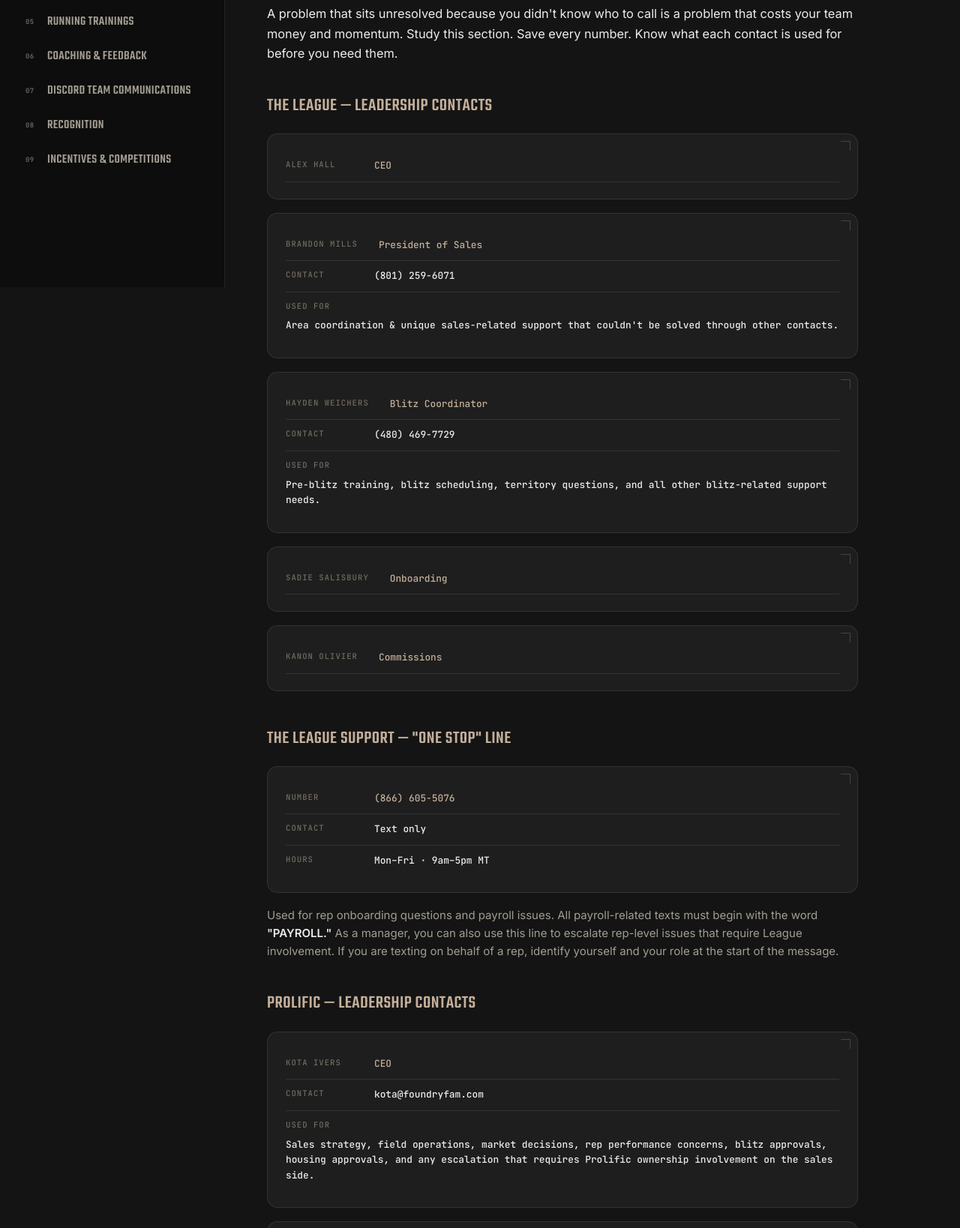
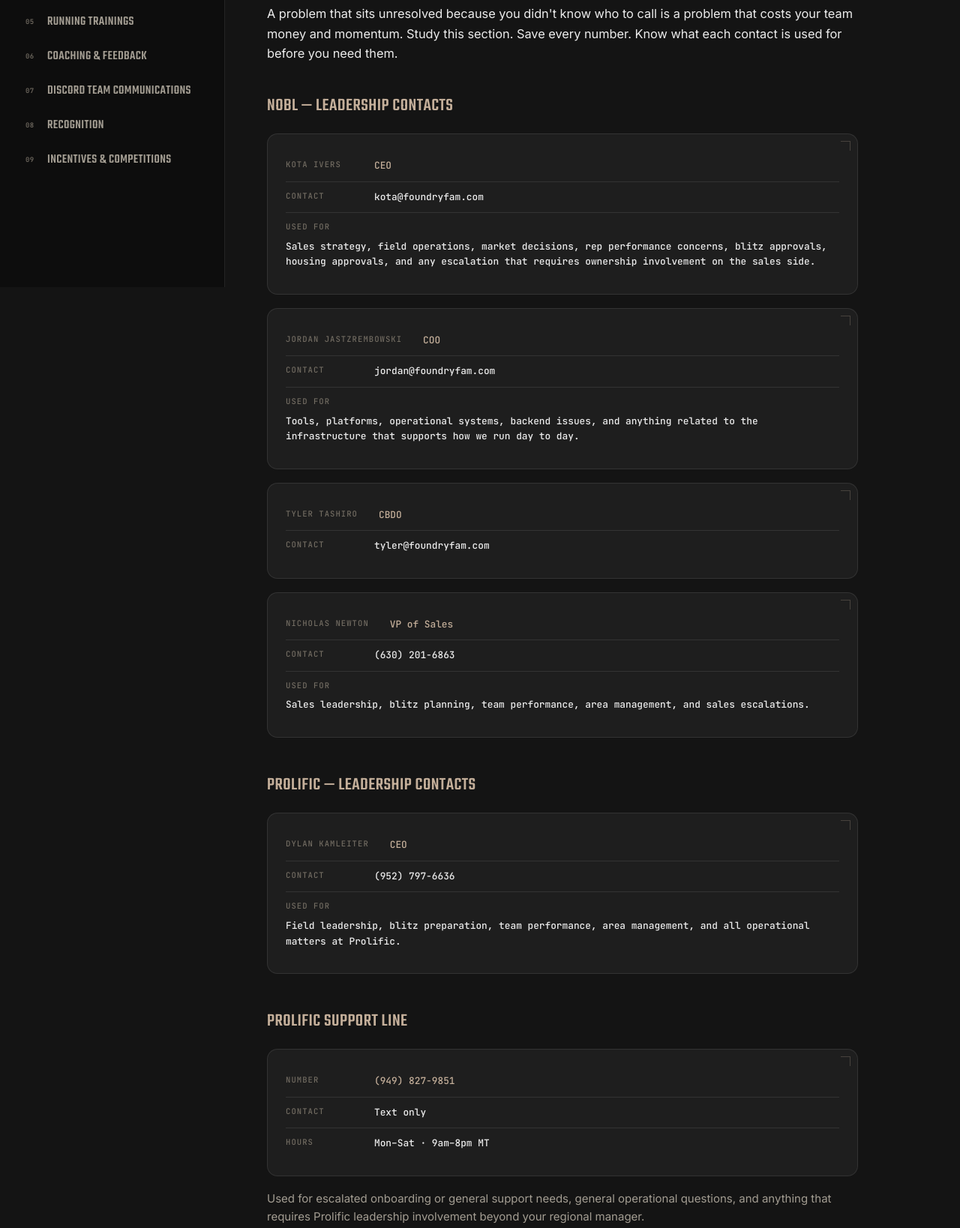
Before and after one commit to dkam33/prolific-site, a plain HTML site: page manager-playbook.html in a window 1280 px wide. Shown: the part 417-2055 px from the top of the page at 75% size. Drawn offline with Linux system fonts and the light colour scheme.

Commit message:
Manager playbook: NOBL contacts and tools; add it under Support on Resources
Co-Authored-By: Claude Opus 5.5 <noreply@anthropic.com>
Claude-Session: https://claude.ai/code/session_01Hw35uUAy2Afo5h1VcEM86N

```diff
--- a/manager-playbook.html
+++ b/manager-playbook.html
@@ -251,8 +251,7 @@ nav{position:fixed;top:0;left:0;right:0;height:var(--nav-h);z-index:50;
 <li class="toc-sec" data-sec="org">
 <a href="#org"><span class="ix">01</span><span>POC / Leadership Org Chart</span></a>
 <ul class="toc-sub">
-<li><a href="#league-contacts">The League Contacts</a></li>
-<li><a href="#league-line">League One Stop Line</a></li>
+<li><a href="#nobl-contacts">NOBL Contacts</a></li>
 <li><a href="#prolific-contacts">Prolific Contacts</a></li>
 <li><a href="#prolific-line">Prolific Support Line</a></li>
 <li><a href="#isp-contacts">A Note on ISP Contacts</a></li>
@@ -355,64 +354,35 @@ nav{position:fixed;top:0;left:0;right:0;height:var(--nav-h);z-index:50;
   <h2>POC / Leadership Org Chart</h2>
   <p class="lead-in">A problem that sits unresolved because you didn't know who to call is a problem that costs your team money and momentum. Study this section. Save every number. Know what each contact is used for before you need them.</p>
 
-  <div class="subsec" id="league-contacts">
-    <h3>The League — Leadership Contacts</h3>
-    <div class="card tick">
-      <div class="datarow"><span class="k">Alex Hall</span><span class="v accent">CEO</span></div>
-    </div>
-    <div class="card tick">
-      <div class="datarow"><span class="k">Brandon Mills</span><span class="v accent">President of Sales</span></div>
-      <div class="datarow"><span class="k">Contact</span><span class="v">(801) 259-6071</span></div>
-      <div class="datarow" style="border-bottom:0"><span class="k">Used for</span><span class="v">Area coordination &amp; unique sales-related support that couldn't be solved through other contacts.</span></div>
-    </div>
-    <div class="card tick">
-      <div class="datarow"><span class="k">Hayden Weichers</span><span class="v accent">Blitz Coordinator</span></div>
-      <div class="datarow"><span class="k">Contact</span><span class="v">(480) 469-7729</span></div>
-      <div class="datarow" style="border-bottom:0"><span class="k">Used for</span><span class="v">Pre-blitz training, blitz scheduling, territory questions, and all other blitz-related support needs.</span></div>
-    </div>
-    <div class="card tick">
-      <div class="datarow"><span class="k">Sadie Salisbury</span><span class="v accent">Onboarding</span></div>
-    </div>
-    <div class="card tick">
-      <div class="datarow"><span class="k">Kanon Olivier</span><span class="v accent">Commissions</span></div>
-    </div>
-  </div>
-
-  <div class="subsec" id="league-line">
-    <h3>The League Support — "One Stop" Line</h3>
-    <div class="card tick">
-      <div class="datarow"><span class="k">Number</span><span class="v accent">(866) 605-5076</span></div>
-      <div class="datarow"><span class="k">Contact</span><span class="v">Text only</span></div>
-      <div class="datarow" style="border-bottom:0"><span class="k">Hours</span><span class="v">Mon–Fri · 9am–5pm MT</span></div>
-    </div>
-    <p>Used for rep onboarding questions and payroll issues. All payroll-related texts must begin with the word <b>"PAYROLL."</b> As a manager, you can also use this line to escalate rep-level issues that require League involvement. If you are texting on behalf of a rep, identify yourself and your role at the start of the message.</p>
-  </div>
-
-  <div class="subsec" id="prolific-contacts">
-    <h3>Prolific — Leadership Contacts</h3>
+  <div class="subsec" id="nobl-contacts">
+    <h3>NOBL — Leadership Contacts</h3>
     <div class="card tick">
       <div class="datarow"><span class="k">Kota Ivers</span><span class="v accent">CEO</span></div>
       <div class="datarow"><span class="k">Contact</span><span class="v">kota@foundryfam.com</span></div>
-      <div class="datarow" style="border-bottom:0"><span class="k">Used for</span><span class="v">Sales strategy, field operations, market decisions, rep performance concerns, blitz approvals, housing approvals, and any escalation that requires Prolific ownership involvement on the sales side.</span></div>
+      <div class="datarow" style="border-bottom:0"><span class="k">Used for</span><span class="v">Sales strategy, field operations, market decisions, rep performance concerns, blitz approvals, housing approvals, and any escalation that requires ownership involvement on the sales side.</span></div>
     </div>
     <div class="card tick">
-      <div class="datarow"><span class="k">Jordan Jastro</span><span class="v accent">COO</span></div>
+      <div class="datarow"><span class="k">Jordan Jastzrembowski</span><span class="v accent">COO</span></div>
       <div class="datarow"><span class="k">Contact</span><span class="v">jordan@foundryfam.com</span></div>
-      <div class="datarow" style="border-bottom:0"><span class="k">Used for</span><span class="v">Tools, platforms, operational systems, backend issues, and anything related to the infrastructure that supports how Prolific runs day to day.</span></div>
+      <div class="datarow" style="border-bottom:0"><span class="k">Used for</span><span class="v">Tools, platforms, operational systems, backend issues, and anything related to the infrastructure that supports how we run day to day.</span></div>
     </div>
     <div class="card tick">
       <div class="datarow"><span class="k">Tyler Tashiro</span><span class="v accent">CBDO</span></div>
       <div class="datarow" style="border-bottom:0"><span class="k">Contact</span><span class="v">tyler@foundryfam.com</span></div>
     </div>
     <div class="card tick">
-      <div class="datarow"><span class="k">Dylan Kamleiter</span><span class="v accent">Regional Manager</span></div>
+      <div class="datarow"><span class="k">Nicholas Newton</span><span class="v accent">VP of Sales</span></div>
+      <div class="datarow"><span class="k">Contact</span><span class="v">(630) 201-6863</span></div>
+      <div class="datarow" style="border-bottom:0"><span class="k">Used for</span><span class="v">Sales leadership, blitz planning, team performance, area management, and sales escalations.</span></div>
+    </div>
+  </div>
+
+  <div class="subsec" id="prolific-contacts">
+    <h3>Prolific — Leadership Contacts</h3>
+    <div class="card tick">
+      <div class="datarow"><span class="k">Dylan Kamleiter</span><span class="v accent">CEO</span></div>
       <div class="datarow"><span class="k">Contact</span><span class="v">(952) 797-6636</span></div>
-      <div class="datarow" style="border-bottom:0"><span class="k">Used for</span><span class="v">Day-to-day field leadership, blitz preparation, team performance, area management, and all operational matters within Dylan's region. If you report to Dylan, this is your primary point of contact for everything.</span></div>
-    </div>
-    <div class="card tick">
-      <div class="datarow"><span class="k">Nicholas Newton</span><span class="v accent">Regional Manager</span></div>
-      <div class="datarow"><span class="k">Contact</span><span class="v">(630) 201-6863</span></div>
-      <div class="datarow" style="border-bottom:0"><span class="k">Used for</span><span class="v">Day-to-day field leadership, blitz planning, team performance, area management, and all operational matters within Nicholas's region. If you report to Nicholas, this is your primary point of contact for everything.</span></div>
+      <div class="datarow" style="border-bottom:0"><span class="k">Used for</span><span class="v">Field leadership, blitz preparation, team performance, area management, and all operational matters at Prolific.</span></div>
     </div>
   </div>
 
@@ -448,7 +418,7 @@ nav{position:fixed;top:0;left:0;right:0;height:var(--nav-h);z-index:50;
   <div class="subsec" id="week-one">
     <h3>Week One Priorities — 7 to 14 Days Out</h3>
     <h4>Request the Blitz Area</h4>
-    <p>Begin by submitting your blitz area request through the League Database. Your request must include the specific area you are requesting, the names of all reps attending the blitz, and the exact knocking days of the blitz. Once submitted, text Kota directly to confirm the details and get approval. Do not assume the request is approved until you have confirmation. The area request is the first domino — nothing else can be fully confirmed until this is done.</p>
+    <p>Begin by submitting your blitz area request through NOBL OS. Your request must include the specific area you are requesting, the names of all reps attending the blitz, and the exact knocking days of the blitz. Once submitted, text Kota directly to confirm the details and get approval. Do not assume the request is approved until you have confirmation. The area request is the first domino — nothing else can be fully confirmed until this is done.</p>
     <h4>Coordinate Onboarding with Sadie</h4>
     <p>Once a blitz request is approved, Sadie Salisbury will contact you to confirm she has received it and will begin any onboarding requirements for the ISP specific to that blitz. At that point it is your responsibility to communicate to Sadie any badges or gear that reps will need, along with the name and shipping address for those items. Do not wait for Sadie to ask — have this information ready the moment the request is approved.</p>
     <p>Before planning any blitz, reference the onboarding checklist to confirm that your timeline allows all reps to be fully onboarded at least three days before the blitz start date. If a rep cannot be fully onboarded in time, address that immediately — either by moving faster on the onboarding tasks or by reconsidering that rep's inclusion on the blitz.</p>
@@ -480,7 +450,7 @@ nav{position:fixed;top:0;left:0;right:0;height:var(--nav-h);z-index:50;
   <div class="subsec" id="checklist-summary">
     <h3>Pre-Blitz Checklist Summary</h3>
     <div class="card tick">
-      <div class="datarow"><span class="k">14+ Days Out</span><span class="v">Submit blitz area request in the League Database with rep names and knocking dates, then text Kota to confirm and get approval. Confirm timeline allows full onboarding 3+ days before start. Begin sourcing Airbnb options and send top choices to Kota. Identify the most efficient airport. Communicate blitz details to all reps immediately.</span></div>
+      <div class="datarow"><span class="k">14+ Days Out</span><span class="v">Submit blitz area request in NOBL OS with rep names and knocking dates, then text Kota to confirm and get approval. Confirm timeline allows full onboarding 3+ days before start. Begin sourcing Airbnb options and send top choices to Kota. Identify the most efficient airport. Communicate blitz details to all reps immediately.</span></div>
       <div class="datarow"><span class="k">7 Days Out</span><span class="v">All rep flights booked and confirmed with you. Coordinate airport arrival/departure times. Confirm housing is booked and all reps have the address. Confirm badges and gear shipped and on track to arrive.</span></div>
       <div class="datarow"><span class="k">3 Days Out</span><span class="v">All reps have every login and system access required. Pre-blitz training call completed. All reps have reviewed the market scorecard. Pre-blitz checklist template fully completed.</span></div>
       <div class="datarow" style="border-bottom:0"><span class="k">Day One</span><span class="v">Team arrives informed, onboarded, geared up, and ready to knock. If the two weeks before were handled correctly, day one is execution — not problem solving.</span></div>
@@ -754,7 +724,7 @@ nav{position:fixed;top:0;left:0;right:0;height:var(--nav-h);z-index:50;
     <p>Recognition at Prolific is built around three pillars: <b>attitude and mindset, work ethic, and results.</b> All three matter and all three should be recognized consistently and with equal seriousness.</p>
     <p><b>Attitude and mindset</b> recognition looks like calling out a rep who showed up to a hard day with the right energy, responded to rejection without breaking stride, encouraged a struggling teammate, or brought contagious positivity when the blitz was grinding. These don't show up on a leaderboard — but they're the foundation of everything else. Recognize them loudly and specifically.</p>
     <p><b>Work ethic</b> recognition looks like calling out a rep who knocked 200 doors in a day, was first out the door every morning, stayed in the field until 9pm, or completed onboarding faster than anyone. Effort that exceeds the standard deserves to be named.</p>
-    <p><b>Results</b> recognition looks like a personal best sales day, reaching a new rank tier, closing a difficult objection, or leading the team in installs for the week. Results are the most visible — but they're only one third of the picture. A manager who only recognizes results will have reps who feel invisible on days their numbers aren't where they want them.</p>
+    <p><b>Results</b> recognition looks like a personal best sales day, hitting a new milestone, closing a difficult objection, or leading the team in installs for the week. Results are the most visible — but they're only one third of the picture. A manager who only recognizes results will have reps who feel invisible on days their numbers aren't where they want them.</p>
   </div>
 
   <div class="subsec" id="how-delivered">
@@ -777,7 +747,7 @@ nav{position:fixed;top:0;left:0;right:0;height:var(--nav-h);z-index:50;
     <div class="card tick"><div class="datarow"><span class="k">Top Rep of the Blitz</span><span class="v">The highest-producing rep across a given blitz. Recognized at the conclusion of each blitz.</span></div></div>
     <div class="card tick"><div class="datarow"><span class="k">Top Rep of the Month</span><span class="v">The highest-producing rep organization-wide for the calendar month.</span></div></div>
     <div class="card tick"><div class="datarow"><span class="k">Top Team of the Month</span><span class="v">The highest-producing team organization-wide for the month — a reflection of both the reps and the manager leading them.</span></div></div>
-    <div class="card tick"><div class="datarow" style="border-bottom:0"><span class="k">Highest Installing</span><span class="v">Monthly recognition for the reps and teams with the highest install counts. Installs drive rank advancement and override payouts.</span></div></div>
+    <div class="card tick"><div class="datarow" style="border-bottom:0"><span class="k">Highest Installing</span><span class="v">Monthly recognition for the reps and teams with the highest install counts. Installs drive progression.</span></div></div>
     <p>As a manager, make these milestones visible to your team throughout the month. Post where your team stands. Call out the gap between your top rep and the organization-wide leader. Turn these from something reps hear about after the fact into something they are actively chasing in real time.</p>
   </div>
 
@@ -800,7 +770,7 @@ nav{position:fixed;top:0;left:0;right:0;height:var(--nav-h);z-index:50;
 
   <div class="subsec" id="who-runs">
     <h3>Who Runs Competitions</h3>
-    <p>Competitions operate at three levels: The League, Prolific, and the team. The League and Prolific run organization-wide competitions with higher budgets, longer timelines, and larger prizes — announced through Discord and Instagram. When a League or Prolific-wide competition launches, relay it to your team immediately, build hype in your team channel, and keep your team updated on where they stand.</p>
+    <p>Competitions operate at three levels: NOBL, Prolific, and the team. NOBL and Prolific run organization-wide competitions with higher budgets, longer timelines, and larger prizes — announced through Discord and Instagram. When a NOBL or Prolific-wide competition launches, relay it to your team immediately, build hype in your team channel, and keep your team updated on where they stand.</p>
     <p>Team-level competitions are your responsibility. These are shorter, more targeted, and built around your team's current needs. They create urgency and bonding that a Prolific-wide competition can't replicate — a rep competing directly against five teammates they see every day is far more motivated than one competing against 50 people they've never met.</p>
   </div>
 
@@ -823,8 +793,8 @@ nav{position:fixed;top:0;left:0;right:0;height:var(--nav-h);z-index:50;
 
   <div class="subsec" id="comm-tracking">
     <h3>Communication and Tracking</h3>
-    <p>Competitions are announced on Discord and, for League or Prolific-wide, on Instagram. The announcement should include everything a rep needs from the start: rules, the metric tracked, start and end date, and the prize. Clear from day one means no confusion, no disputes, and no reps who feel it was unfair after the fact.</p>
-    <p>Tracking is done through the canvassing app for door-volume competitions and the League Dashboard for sales and install-based competitions. Pull the standings regularly and post updates throughout. Post standings daily for short competitions and every two to three days for longer ones. When a rep takes the lead, call it out. When the gap tightens, call it out. The running commentary you provide is what turns a competition from a spreadsheet into an event.</p>
+    <p>Competitions are announced on Discord and, for NOBL or Prolific-wide, on Instagram. The announcement should include everything a rep needs from the start: rules, the metric tracked, start and end date, and the prize. Clear from day one means no confusion, no disputes, and no reps who feel it was unfair after the fact.</p>
+    <p>Tracking is done through the canvassing app for door-volume competitions and NOBL OS for sales and install-based competitions. Pull the standings regularly and post updates throughout. Post standings daily for short competitions and every two to three days for longer ones. When a rep takes the lead, call it out. When the gap tightens, call it out. The running commentary you provide is what turns a competition from a spreadsheet into an event.</p>
   </div>
 
   <div class="subsec" id="comp-works">
```
Also changed, not shown: resources.html (+1 -0 lines).
